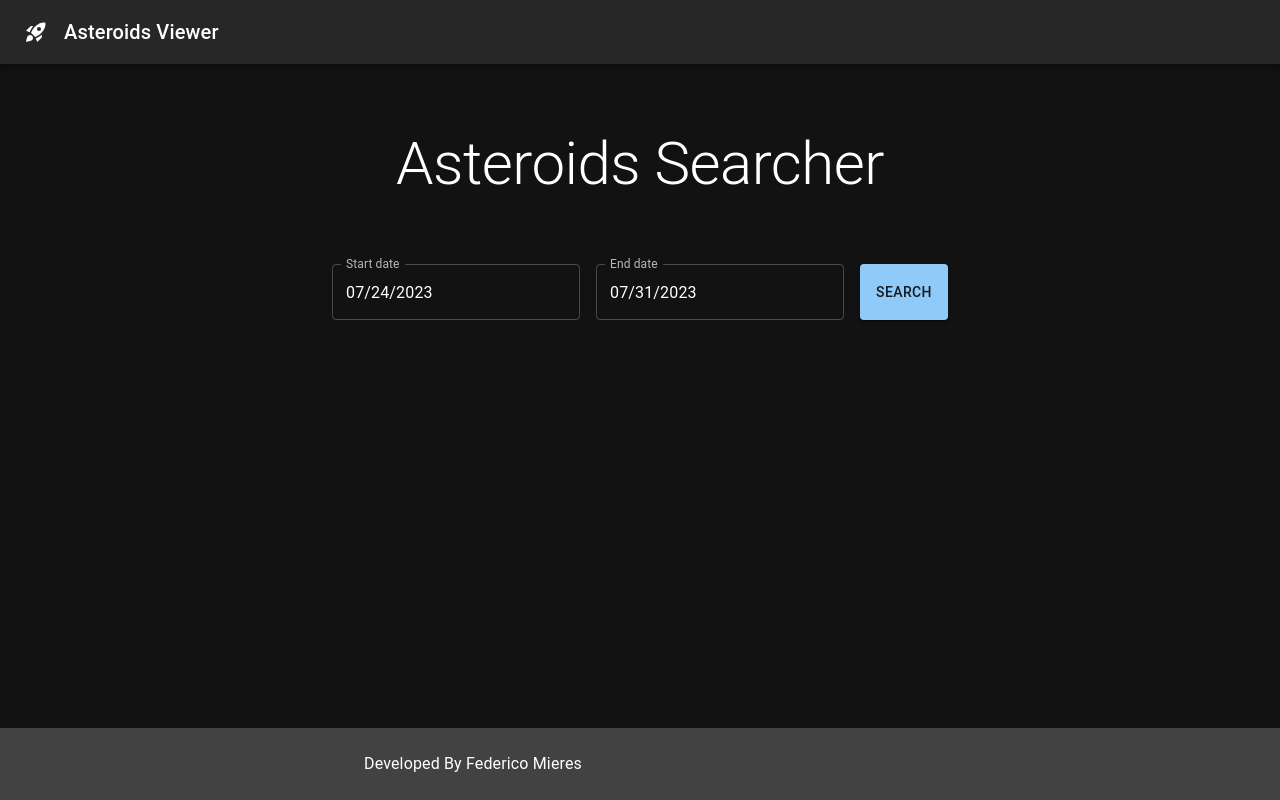
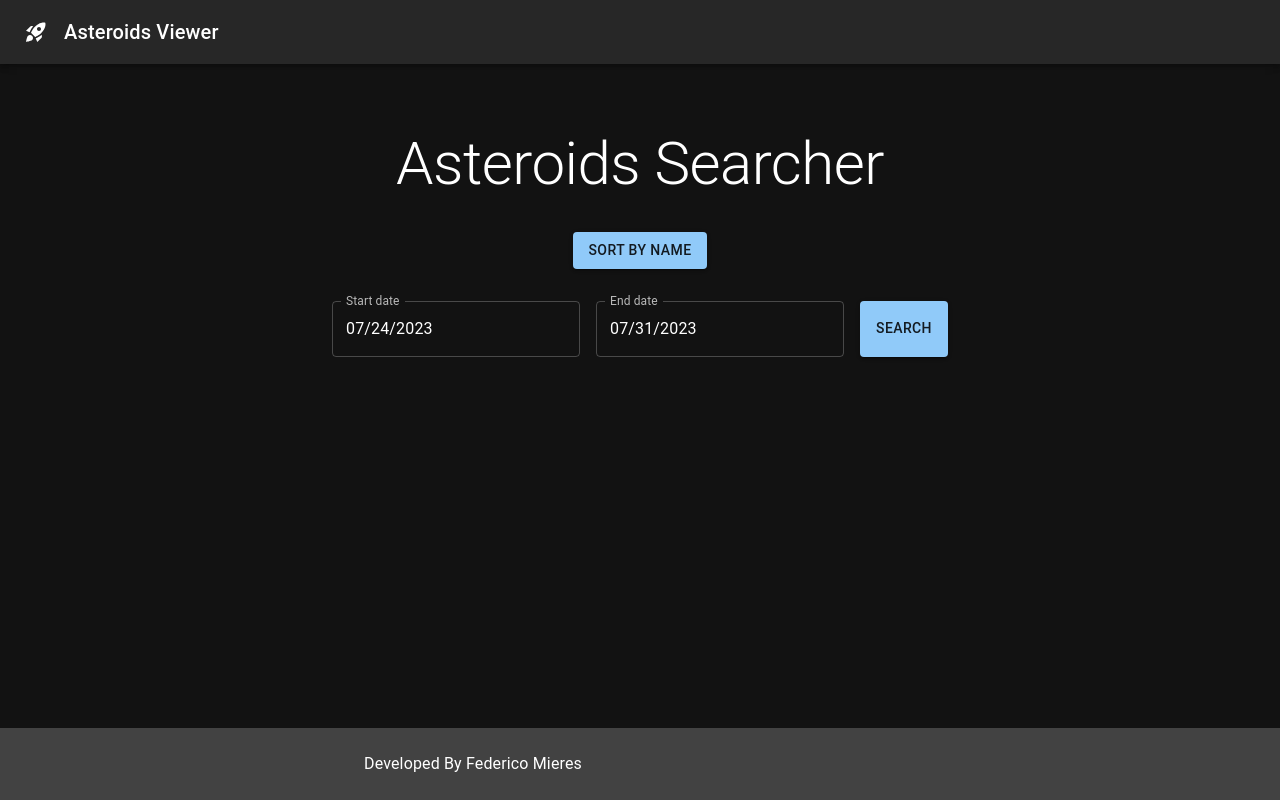
Before and after one commit to FNMieres/asteroids-challenge, a React (Vite) app in the folder client/: page / in a window 1280 px wide. Built offline with nearby package versions, Linux system fonts and the light colour scheme.

Commit message:
feat(client): sort by name

```diff
--- a/client/src/routes/asteroids.tsx
+++ b/client/src/routes/asteroids.tsx
@@ -1,6 +1,8 @@
+import { useState } from "react";
 import Box from "@mui/material/Box";
 import Typography from "@mui/material/Typography";
 import Container from "@mui/material/Container";
+import Button from "@mui/material/Button";
 import AsteroidSearchForm from "../features/asteroids/components/AsteroidSearchForm";
 import { useAsteroids } from "../features/asteroids/hooks";
 import AsteroidsList from "../features/asteroids/components/AsteroidsList";
@@ -8,6 +10,16 @@ import AsteroidsList from "../features/asteroids/components/AsteroidsList";
 function SearchAsteroids() {
   const { asteroids, isAsteroidsLoading, searchAsteroidsAction } =
     useAsteroids();
+  const [sort, setSort] = useState(false);
+
+  const sortedAsteroids =
+    sort && asteroids
+      ? [...asteroids].sort((a, b) => (a.name > b.name ? 1 : -1))
+      : asteroids;
+
+  const handleSortAsteroids = () => {
+    setSort(!sort);
+  };
 
   return (
     <Box
@@ -30,14 +42,22 @@ function SearchAsteroids() {
         <Box
           sx={{
             my: 4,
+            textAlign: "center",
           }}
         >
+          <Button
+            aria-label="sort asteroids by name"
+            onClick={handleSortAsteroids}
+            variant="contained"
+          >
+            {sort ? "Revert sort by name" : "Sort by name"}
+          </Button>
           <AsteroidSearchForm
             isLoading={isAsteroidsLoading}
             onClickSearch={searchAsteroidsAction}
           />
         </Box>
-        <AsteroidsList asteroids={asteroids} />
+        <AsteroidsList asteroids={sortedAsteroids} />
       </Container>
     </Box>
   );
```
